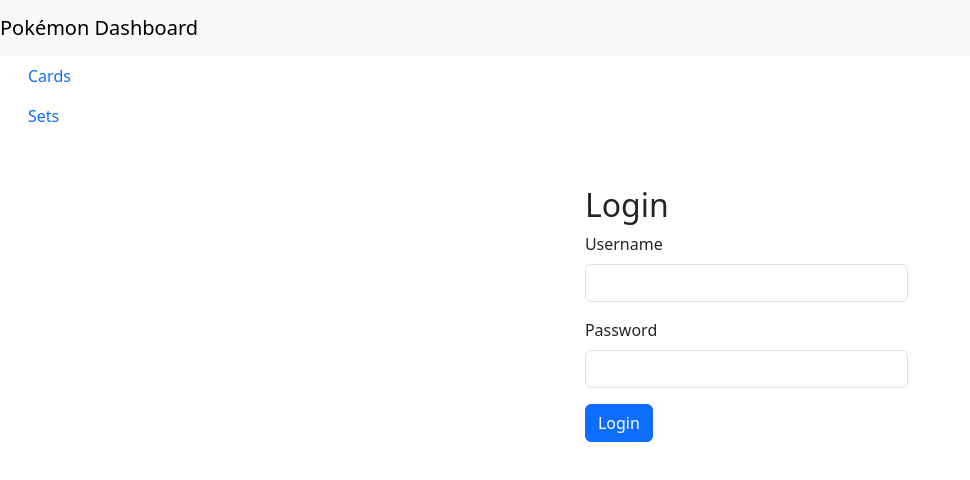
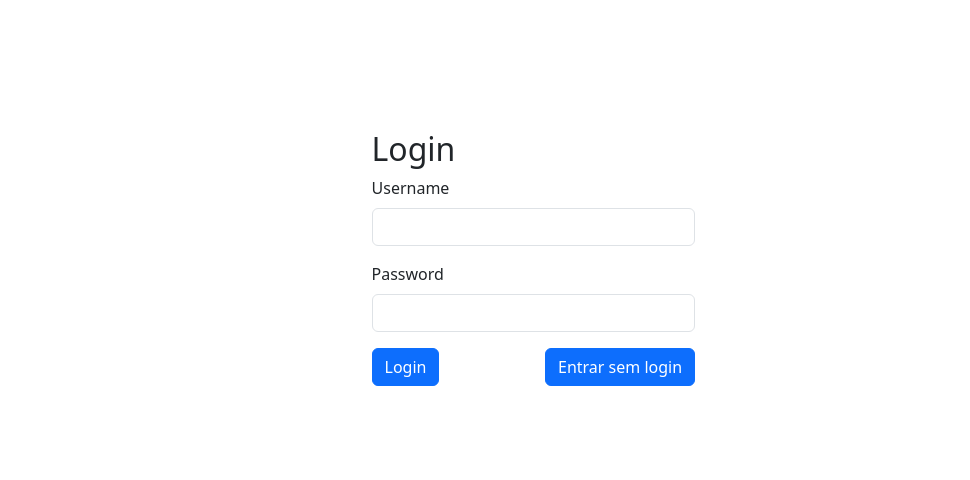
Before and after one commit to Yhuri-Gross/PokeTCG, an Angular app: page /login in a window 1280 px wide. Shown: the top 480 px of the page, without its empty margins (0-970 px from the left). Built offline with nearby package versions, Linux system fonts and the light colour scheme.

Commit message:
Ajustando componente de login
Ajustando componente de login e tirando a visualização do componente de header

```diff
--- a/src/app/app.component.html
+++ b/src/app/app.component.html
@@ -1,9 +1,9 @@
-<app-header></app-header>
+<app-header *ngIf="!loginIsTrue"></app-header>
 <div class="container-fluid">
   <div class="row">
-    <app-sidebar class="col-md-2"></app-sidebar>
-      <main class="col-md-10 ml-sm-auto">
-        <router-outlet></router-outlet>
-      </main>
+    <app-sidebar *ngIf="!loginIsTrue" class="col-md-2"></app-sidebar>
+    <main class="col-md-10 ml-sm-auto">
+      <router-outlet></router-outlet>
+    </main>
   </div>
 </div>
--- a/src/app/app.component.ts
+++ b/src/app/app.component.ts
@@ -1,18 +1,37 @@
 import { Component } from '@angular/core';
-import { RouterOutlet } from '@angular/router';
+import { NavigationEnd, Router, RouterOutlet } from '@angular/router';
 import { SidebarComponent } from './components/sidebar/sidebar.component';
 import { HeaderComponent } from './components/header/header.component';
 import { CardsListComponent } from './pages/cards-list/cards-list.component';
 import { SetsListComponent } from './pages/sets-list/sets-list.component';
 import { LoginComponent } from './pages/login/login.component';
+import { CommonModule } from '@angular/common';
+import { filter } from 'rxjs';
 
 @Component({
   selector: 'app-root',
   standalone: true,
-  imports: [RouterOutlet, SidebarComponent, HeaderComponent, CardsListComponent, SetsListComponent, LoginComponent],
+  imports: [RouterOutlet, SidebarComponent, HeaderComponent,
+     CardsListComponent, SetsListComponent, LoginComponent, CommonModule],
   templateUrl: './app.component.html',
   styleUrl: './app.component.scss'
 })
 export class AppComponent {
-  title = 'PokemonTCG';
+  loginIsTrue: boolean = false;
+
+
+  constructor(
+    private router: Router
+  ) { }
+
+    ngOnInit() {
+      this.checkIfLoginRoute();
+      this.router.events.pipe(filter(event => event instanceof NavigationEnd))
+                        .subscribe(() => this.checkIfLoginRoute());
+    }
+
+    checkIfLoginRoute() {
+      const url = this.router.url;
+      this.loginIsTrue = url.includes('login');
+    }
 }
--- a/src/app/components/sidebar/sidebar.component.html
+++ b/src/app/components/sidebar/sidebar.component.html
@@ -1,4 +1,6 @@
 <nav class="nav flex-column">
+    <a class="nav-link">Perfil</a>
     <a class="nav-link active" routerLink="/cards">Cards</a>
     <a class="nav-link" routerLink="/sets">Sets</a>
+    <a class="nav-link" routerLink="/login">Sair</a>
 </nav>
--- a/src/app/pages/login/login.component.html
+++ b/src/app/pages/login/login.component.html
@@ -5,7 +5,7 @@
           <div class="col-md-4">
             <h2>Login</h2>
             <div *ngIf="error" class="alert alert-danger">{{error}}</div>
-            <form (ngSubmit)="login()">
+            <form>
               <div class="mb-3">
                 <label for="username" class="form-label">Username</label>
                 <input type="text" class="form-control" id="username" [(ngModel)]="username" name="username" required>
@@ -14,7 +14,11 @@
                 <label for="password" class="form-label">Password</label>
                 <input type="password" class="form-control" id="password" [(ngModel)]="password" name="password" required>
               </div>
-              <button type="submit" class="btn btn-primary">Login</button>
+              <div class="btns-login">
+                <button type="submit" (click)="login()" class="btn btn-primary">Login</button>
+                <button type="submit" (click)="noLogin()" class="btn btn-primary">Entrar sem login</button>
+              </div>
+
             </form>
           </div>
         </div>
--- a/src/app/pages/login/login.component.scss
+++ b/src/app/pages/login/login.component.scss
@@ -6,3 +6,8 @@
      width: 100%;
      height: 100%;
  }
+
+ .btns-login{
+    display: flex;
+    justify-content: space-between;
+ }
--- a/src/app/pages/login/login.component.ts
+++ b/src/app/pages/login/login.component.ts
@@ -26,4 +26,8 @@
       this.error = 'Invalid credentials';
     }
   }
+
+  noLogin() {
+    this.router.navigate(['/cards']);
   }
+}
```
Lines whose indentation alone changed are shown as unchanged.
